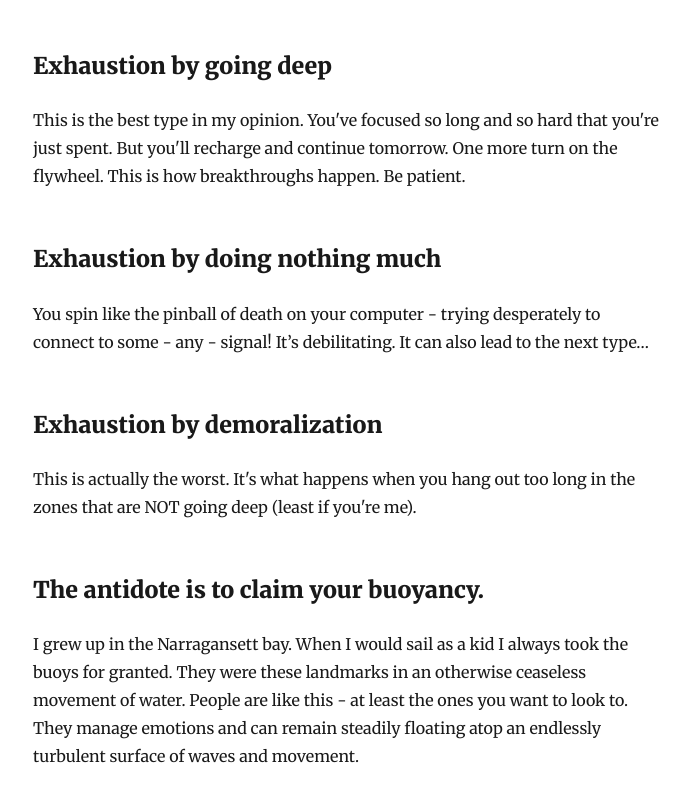
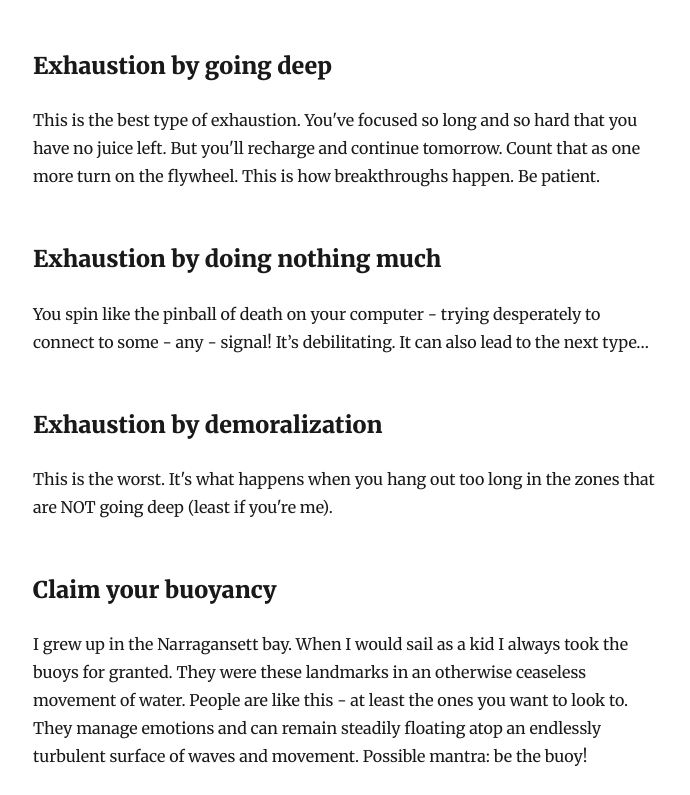
Before and after one commit to ariakerstein/gatsby-blog-2020, a Gatsby site: page /exhaustion-taxonomy/ in a window 1280 px wide. Shown: the part 728-1523 px from the top of the page, without its empty margins (292-982 px from the left). Built offline with nearby package versions, Linux system fonts and the light colour scheme; Gatsby itself is replaced by a stand-in of ours; some packages are replaced by stand-ins of ours.

Commit message:
update post

```diff
--- a/content/blog/exhaustion-taxonomy/index.md
+++ b/content/blog/exhaustion-taxonomy/index.md
@@ -14,14 +14,14 @@ My old mentor at UCSF, Dr. Edmond Eger (may he rest in peace) showed me how a pl
 
 ### Exhaustion by going deep
 
-This is the best type in my opinion. You've focused so long and so hard that you're just spent. But you'll recharge and continue tomorrow. One more turn on the flywheel. This is how breakthroughs happen. Be patient.
+This is the best type of exhaustion. You've focused so long and so hard that you have no juice left. But you'll recharge and continue tomorrow. Count that as one more turn on the flywheel. This is how breakthroughs happen. Be patient.
 
 ### Exhaustion by doing nothing much
 You spin like the pinball of death on your computer - trying desperately to connect to some - any - signal! It’s debilitating. It can also lead to the next type…
 
 ### Exhaustion by demoralization
 
-This is actually the worst. It's what happens when you hang out too long in the zones that are NOT going deep (least if you're me).
+This is the worst. It's what happens when you hang out too long in the zones that are NOT going deep (least if you're me).
 
-### The antidote is to claim your buoyancy.
-I grew up in the Narragansett bay. When I would sail as a kid I always took the buoys for granted. They were these landmarks in an otherwise ceaseless movement of water. People are like this - at least the ones you want to look to. They manage emotions and can remain steadily floating atop an endlessly turbulent surface of waves and movement.
+### Claim your buoyancy
+I grew up in the Narragansett bay. When I would sail as a kid I always took the buoys for granted. They were these landmarks in an otherwise ceaseless movement of water. People are like this - at least the ones you want to look to. They manage emotions and can remain steadily floating atop an endlessly turbulent surface of waves and movement. Possible mantra: be the buoy!
```
